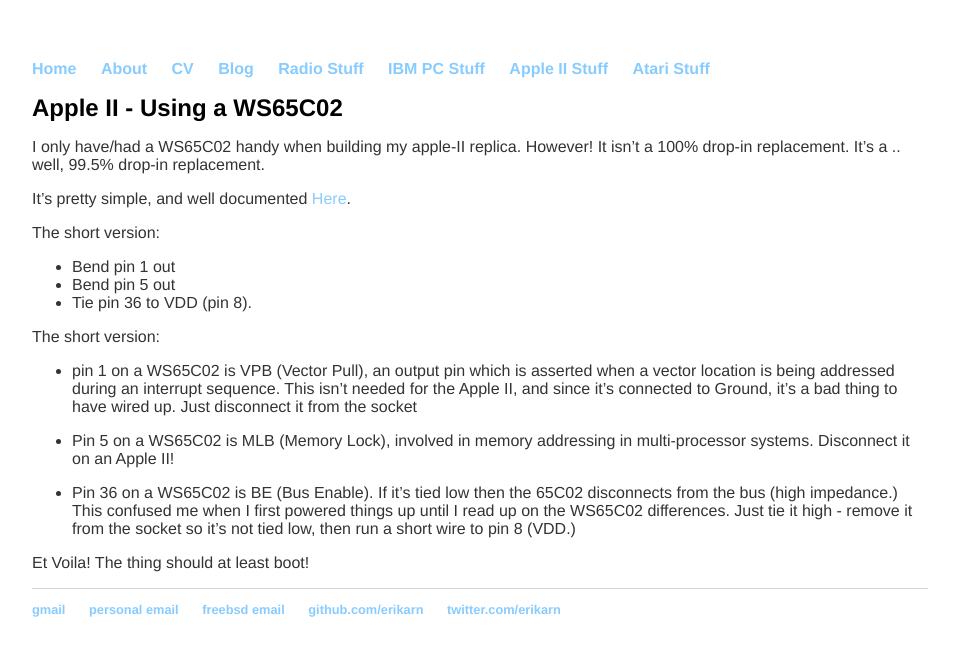
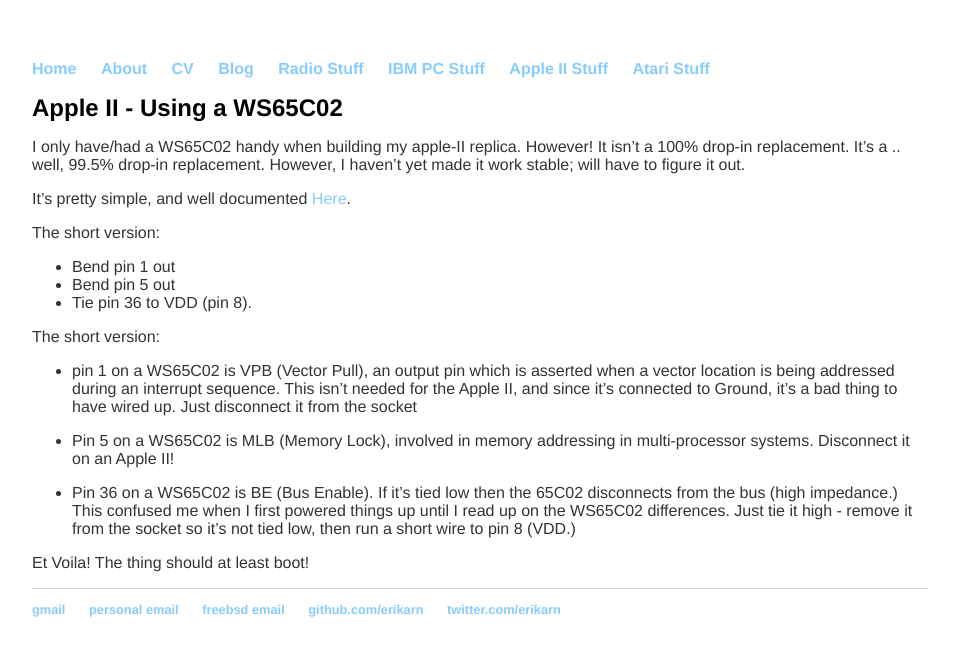
Before and after one commit to erikarn/erikarn.github.io, a Jekyll site: the page built from apple-ii/rev0_ws65c02.md, in a window 1280 px wide. Shown: the top 656 px of the page, without its empty margins (160-1119 px from the left). Built offline with Jekyll 4.4.1, drawn with Linux system fonts in a browser that asks for light colours.

Commit message:
still dunno why this didn't work!  Will dig into it more.

```diff
--- a/apple-ii/rev0_ws65c02.md
+++ b/apple-ii/rev0_ws65c02.md
@@ -7,7 +7,8 @@
 
 I only have/had a WS65C02 handy when building my apple-II replica.
 However! It isn't a 100% drop-in replacement.  It's a .. well, 99.5%
-drop-in replacement.
+drop-in replacement.  However, I haven't yet made it work stable;
+will have to figure it out.
 
 It's pretty simple, and well documented [Here](https://www.westerndesigncenter.com/wdc/AN-002_W65C02S_Replacements.php).
 
```
